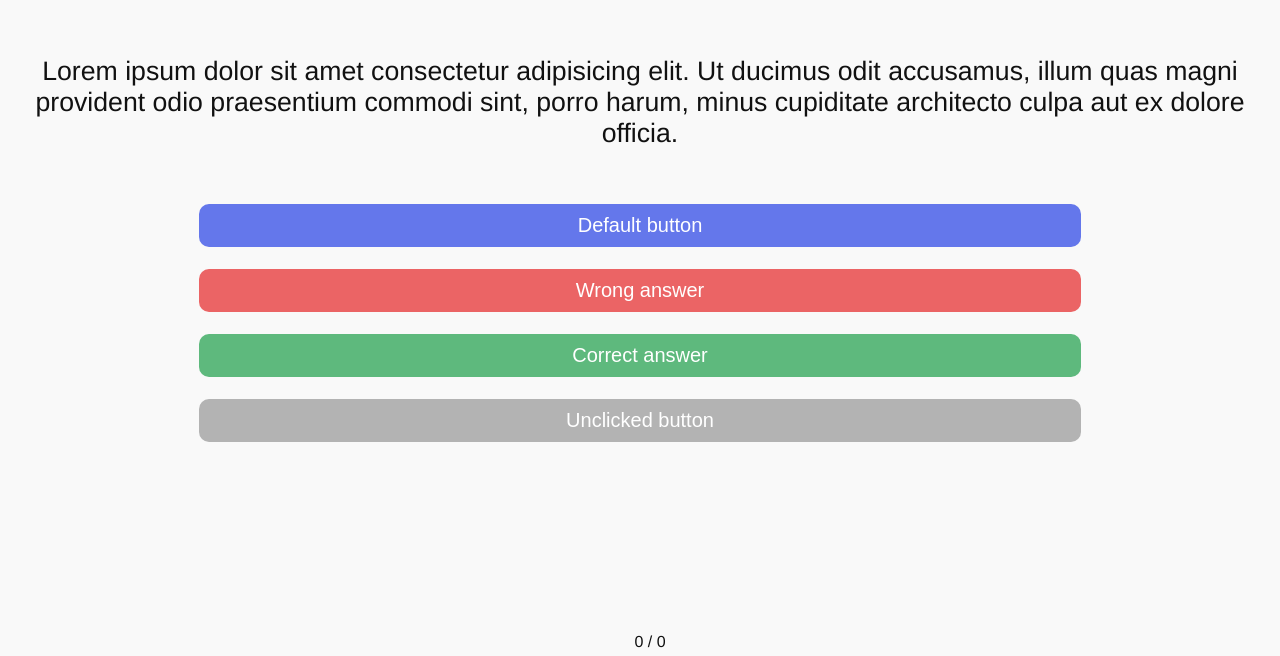
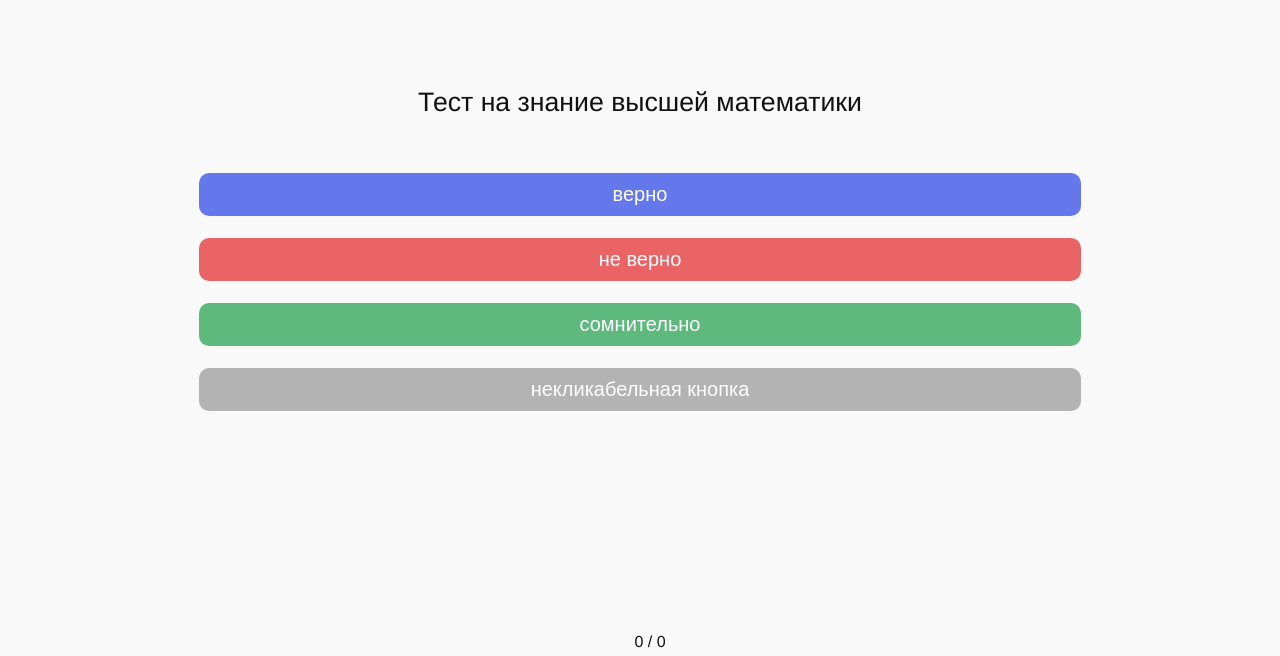
Before and after one commit to klinak/30, a plain HTML site: page quiz.html in a window 1280 px wide. Shown: the part 144-800 px from the top of the page. Drawn offline with Linux system fonts and the light colour scheme.

Commit message:
Update quiz.html

```diff
--- a/quiz.html
+++ b/quiz.html
@@ -13,15 +13,15 @@
 		<div class="wrapper">
 			<main class="main">
 				<div class="quiz__head">
-					<div class="head__content" id="head">Lorem ipsum dolor sit amet consectetur adipisicing elit. Ut ducimus odit accusamus, illum quas magni provident odio praesentium commodi sint, porro harum, minus cupiditate architecto culpa aut ex dolore officia.</div>
+					<div class="head__content" id="head"> Тест на знание высшей математики </div>
 				</div>
 				<div class="quiz__body">
 					<div class="buttons">
 						<div class="buttons__content" id="buttons">
-							<button class="button">Default button</button><br>
-							<button class="button button_wrong">Wrong answer</button><br>
-							<button class="button button_correct">Correct answer</button><br>
-							<button class="button button_passive">Unclicked button</button><br>
+							<button class="button">верно</button><br>
+							<button class="button button_wrong"> не верно </button><br>
+							<button class="button button_correct"> сомнительно </button><br>
+							<button class="button button_passive"> некликабельная кнопка </button><br>
 						</div>
 					</div>
 
```
